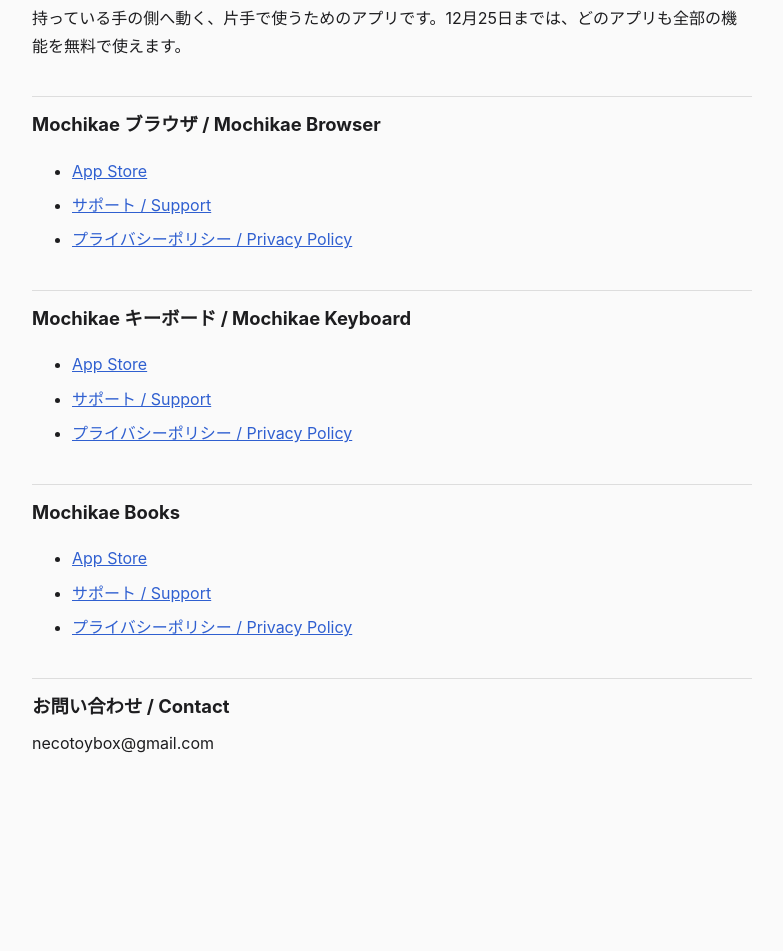
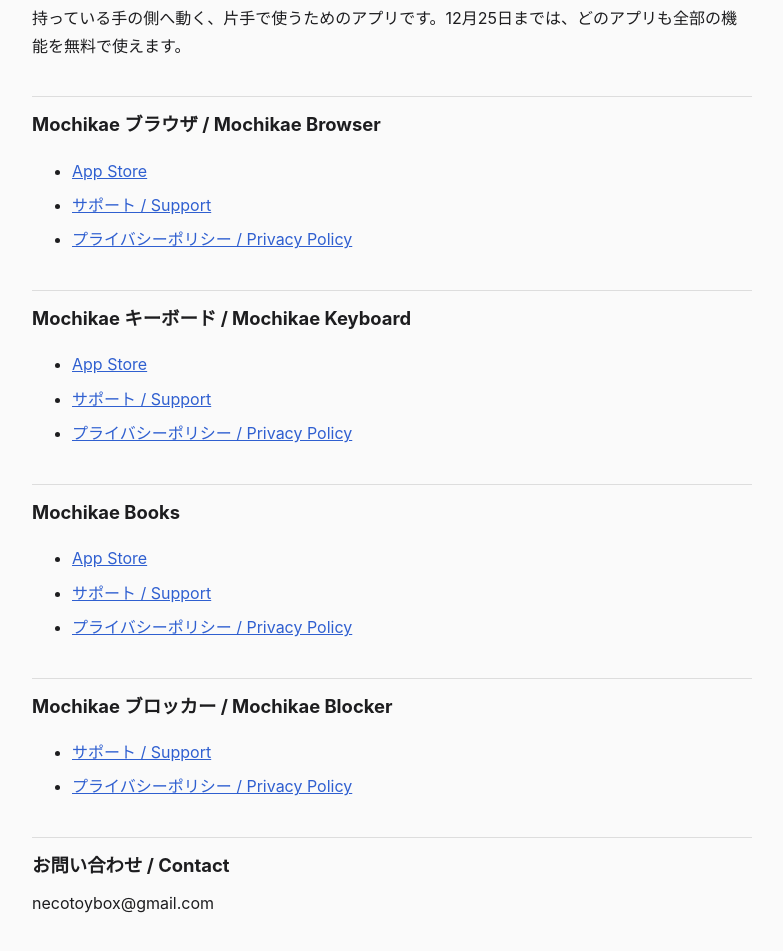
Before and after one commit to khmgs822/duo-apps, a plain HTML site: page index.html in a window 1280 px wide. Shown: the part 99-1050 px from the top of the page, without its empty margins (248-1031 px from the left). Before the commit the page ends 927 px from the top, so only its background shows below. Drawn offline with Linux system fonts and the light colour scheme.

Commit message:
目次に Mochikae ブロッカー

```diff
--- a/index.html
+++ b/index.html
@@ -23,6 +23,11 @@
 <li><a href="duo-books/support.html">サポート / Support</a></li>
 <li><a href="duo-books/privacy.html">プライバシーポリシー / Privacy Policy</a></li>
 </ul>
+<h2>Mochikae ブロッカー / Mochikae Blocker</h2>
+<ul>
+<li><a href="mochikae-blocker/support.html">サポート / Support</a></li>
+<li><a href="mochikae-blocker/privacy.html">プライバシーポリシー / Privacy Policy</a></li>
+</ul>
 <h2>お問い合わせ / Contact</h2>
 <p>necotoybox@gmail.com</p>
 </main></body></html>
```
